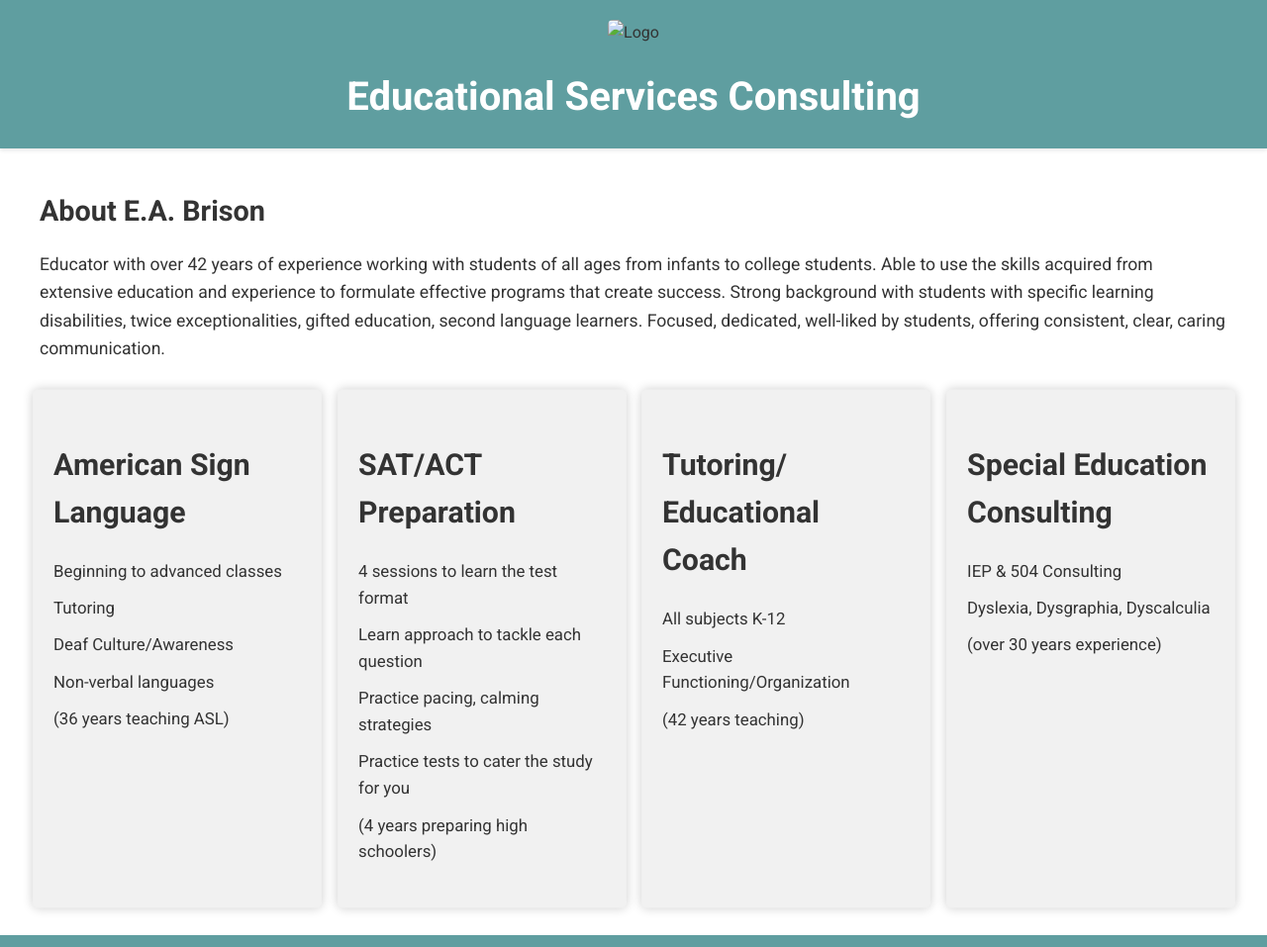
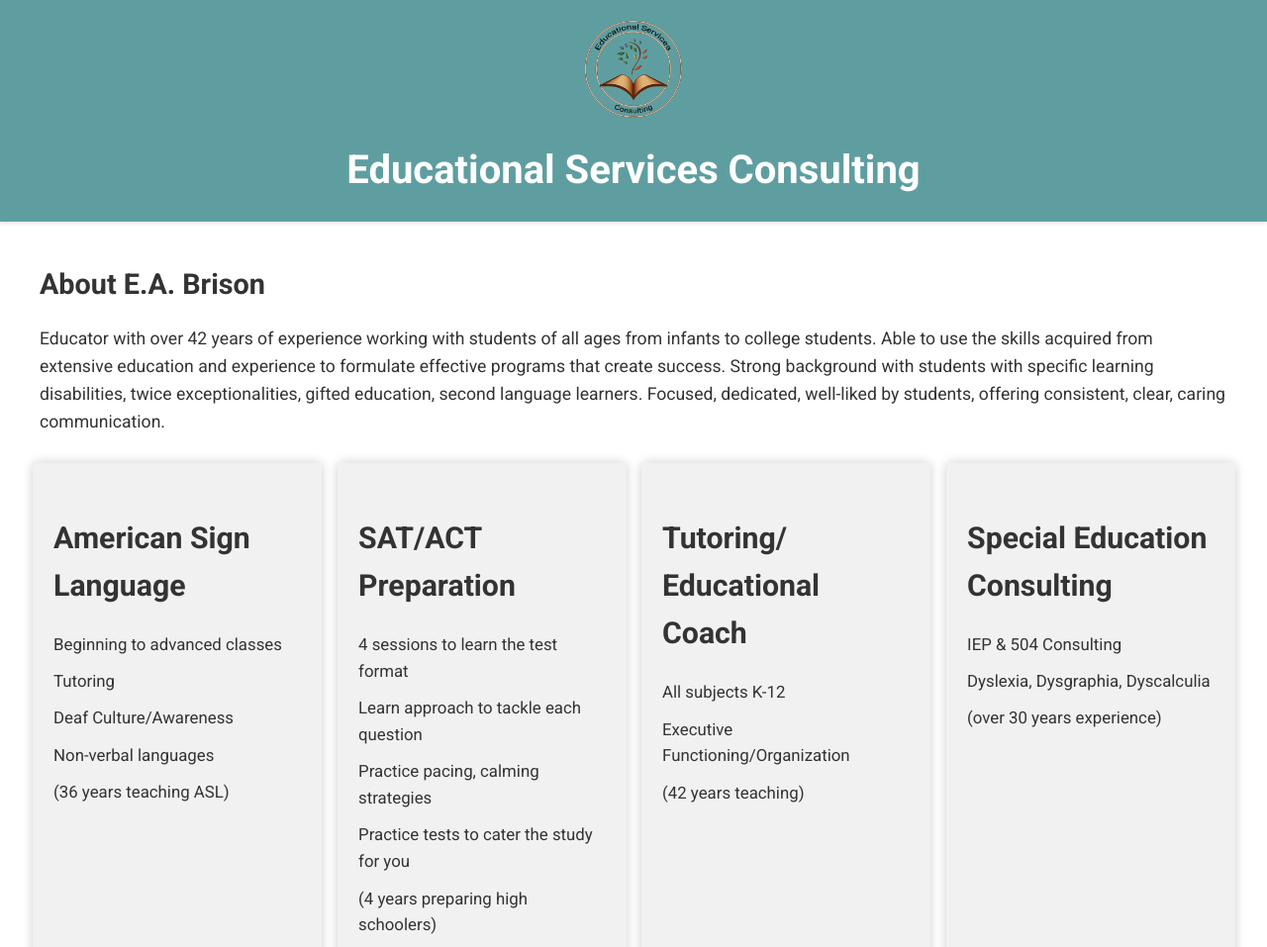
Before and after one commit to TheTrueProblematic/eduWeb, a plain HTML site: page index.html in a window 1280 px wide. Shown: the top 957 px of the page at 99% size. Drawn offline with Linux system fonts and the light colour scheme.

Commit message:
OHHH LOGO OOPS

```diff
--- a/index.html
+++ b/index.html
@@ -11,7 +11,7 @@
 <body>
 <header>
     <div class="logo-container">
-        <img src="temporary-logo-1.png" alt="Logo" class="logo">
+        <img src="Ecu%20Logo%202.png" alt="Logo" class="logo">
 <!--        <img src="temporary-logo-2.png" alt="Logo 2" class="logo">-->
     </div>
     <h1>Educational Services Consulting</h1>
```
Also changed, not shown: Ecu Logo 1.png (added), Ecu Logo 2.png (added).
